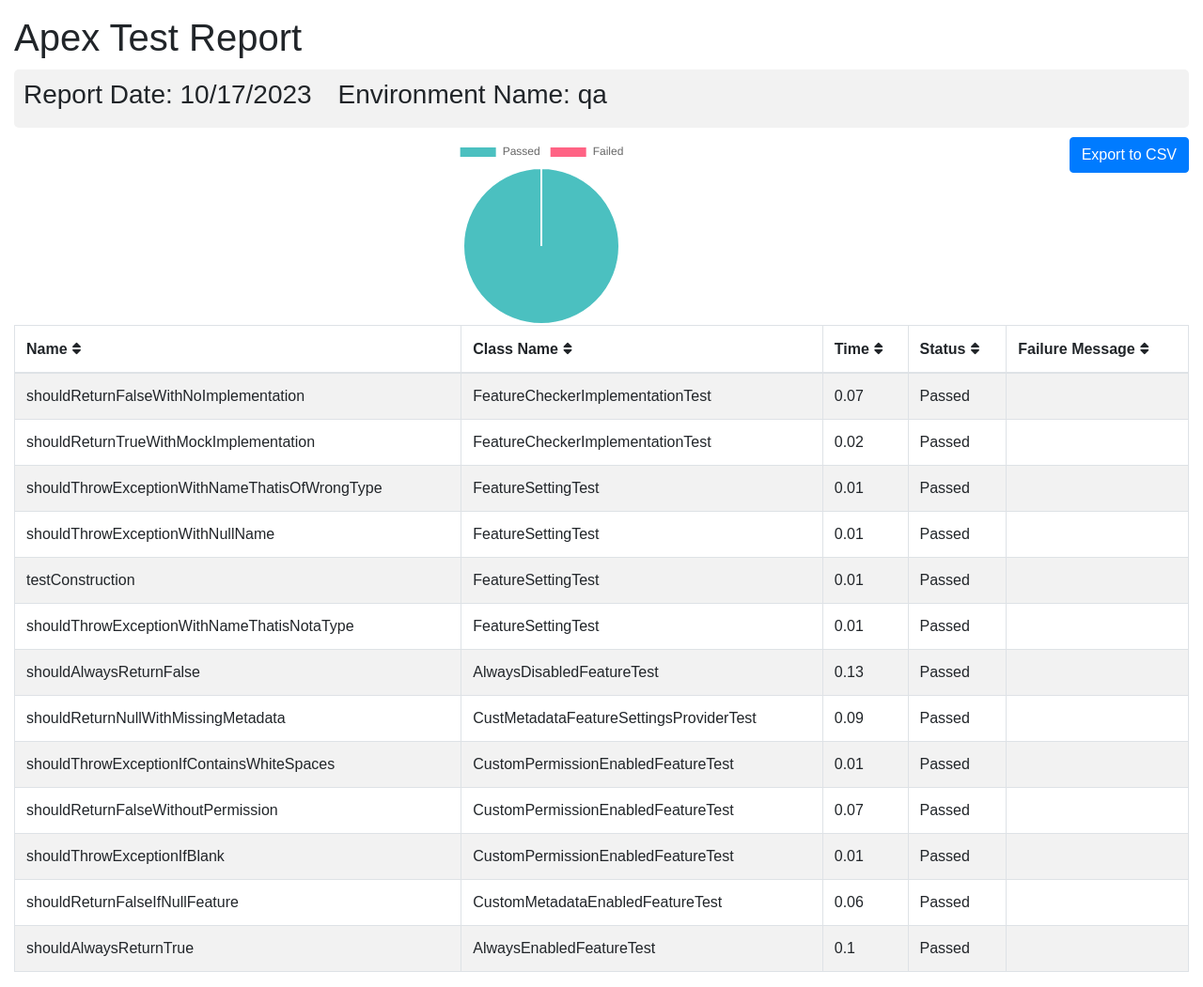
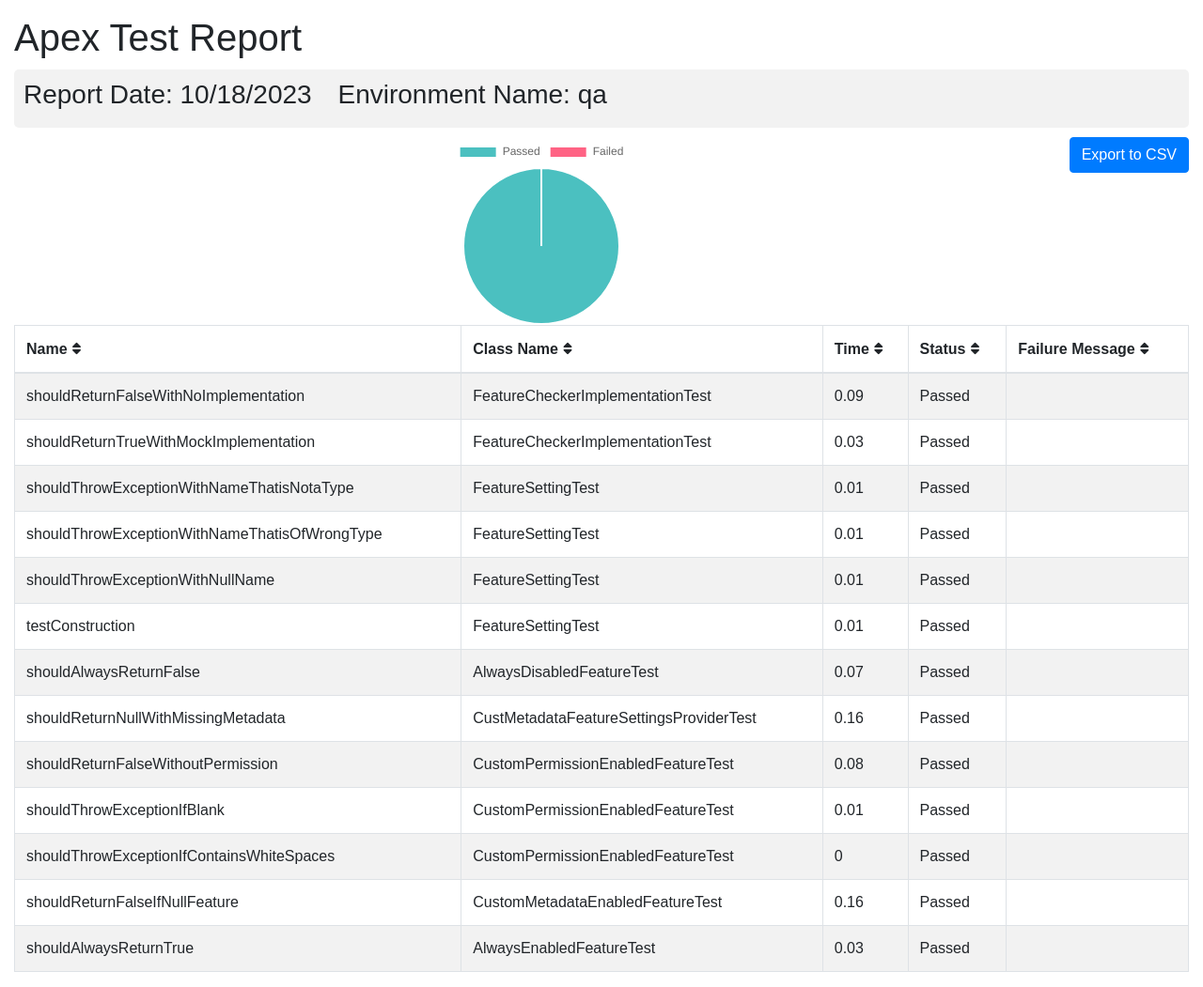
Before and after one commit to flxbl-io/sfops-dashboard, a Jekyll site: the page apextestResults/qa.html, which Jekyll copies as it is, in a window 1280 px wide. Shown: the whole page at 94% size. Built offline with Jekyll 4.4.1, drawn with Linux system fonts in a browser that asks for light colours.

Commit message:
updated test results of qa

```diff
--- a/apextestResults/qa.html
+++ b/apextestResults/qa.html
@@ -102,7 +102,7 @@
       <div class="container-fluid">
         <h1 class="mt-3">Apex Test Report</h1>
         <div class="info-card">
-        <h3>Report Date: 10/17/2023 <span style="margin-left: 20px;">Environment Name: qa</span></h3>
+        <h3>Report Date: 10/18/2023 <span style="margin-left: 20px;">Environment Name: qa</span></h3>
         </div>
         <button onclick="exportTableToCSV('testReport.csv')" class="btn btn-primary float-right">Export to CSV</button>
         <div id="chart-container">
@@ -123,14 +123,21 @@
         <tr>
           <td>shouldReturnFalseWithNoImplementation</td>
           <td>FeatureCheckerImplementationTest</td>
-          <td>0.07</td>
+          <td>0.09</td>
           <td>Passed</td>
           <td></td>
         </tr>
         <tr>
           <td>shouldReturnTrueWithMockImplementation</td>
           <td>FeatureCheckerImplementationTest</td>
-          <td>0.02</td>
+          <td>0.03</td>
+          <td>Passed</td>
+          <td></td>
+        </tr>
+        <tr>
+          <td>shouldThrowExceptionWithNameThatisNotaType</td>
+          <td>FeatureSettingTest</td>
+          <td>0.01</td>
           <td>Passed</td>
           <td></td>
         </tr>
@@ -156,37 +163,23 @@
           <td></td>
         </tr>
         <tr>
-          <td>shouldThrowExceptionWithNameThatisNotaType</td>
-          <td>FeatureSettingTest</td>
-          <td>0.01</td>
-          <td>Passed</td>
-          <td></td>
-        </tr>
-        <tr>
           <td>shouldAlwaysReturnFalse</td>
           <td>AlwaysDisabledFeatureTest</td>
-          <td>0.13</td>
+          <td>0.07</td>
           <td>Passed</td>
           <td></td>
         </tr>
         <tr>
           <td>shouldReturnNullWithMissingMetadata</td>
           <td>CustMetadataFeatureSettingsProviderTest</td>
-          <td>0.09</td>
-          <td>Passed</td>
-          <td></td>
-        </tr>
-        <tr>
-          <td>shouldThrowExceptionIfContainsWhiteSpaces</td>
-          <td>CustomPermissionEnabledFeatureTest</td>
-          <td>0.01</td>
+          <td>0.16</td>
           <td>Passed</td>
           <td></td>
         </tr>
         <tr>
           <td>shouldReturnFalseWithoutPermission</td>
           <td>CustomPermissionEnabledFeatureTest</td>
-          <td>0.07</td>
+          <td>0.08</td>
           <td>Passed</td>
           <td></td>
         </tr>
@@ -198,16 +191,23 @@
           <td></td>
         </tr>
         <tr>
+          <td>shouldThrowExceptionIfContainsWhiteSpaces</td>
+          <td>CustomPermissionEnabledFeatureTest</td>
+          <td>0</td>
+          <td>Passed</td>
+          <td></td>
+        </tr>
+        <tr>
           <td>shouldReturnFalseIfNullFeature</td>
           <td>CustomMetadataEnabledFeatureTest</td>
-          <td>0.06</td>
+          <td>0.16</td>
           <td>Passed</td>
           <td></td>
         </tr>
         <tr>
           <td>shouldAlwaysReturnTrue</td>
           <td>AlwaysEnabledFeatureTest</td>
-          <td>0.1</td>
+          <td>0.03</td>
           <td>Passed</td>
           <td></td>
         </tr>
```
